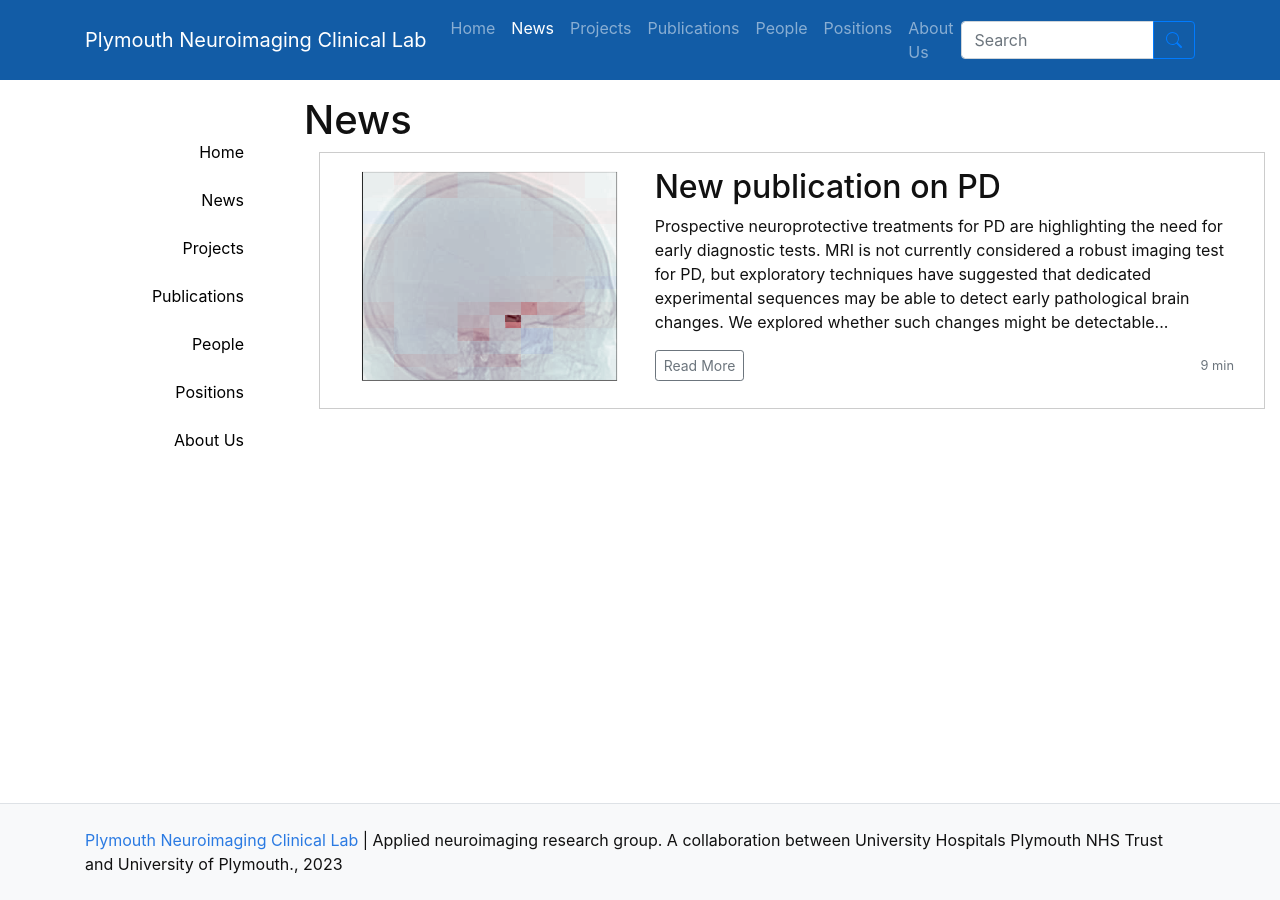
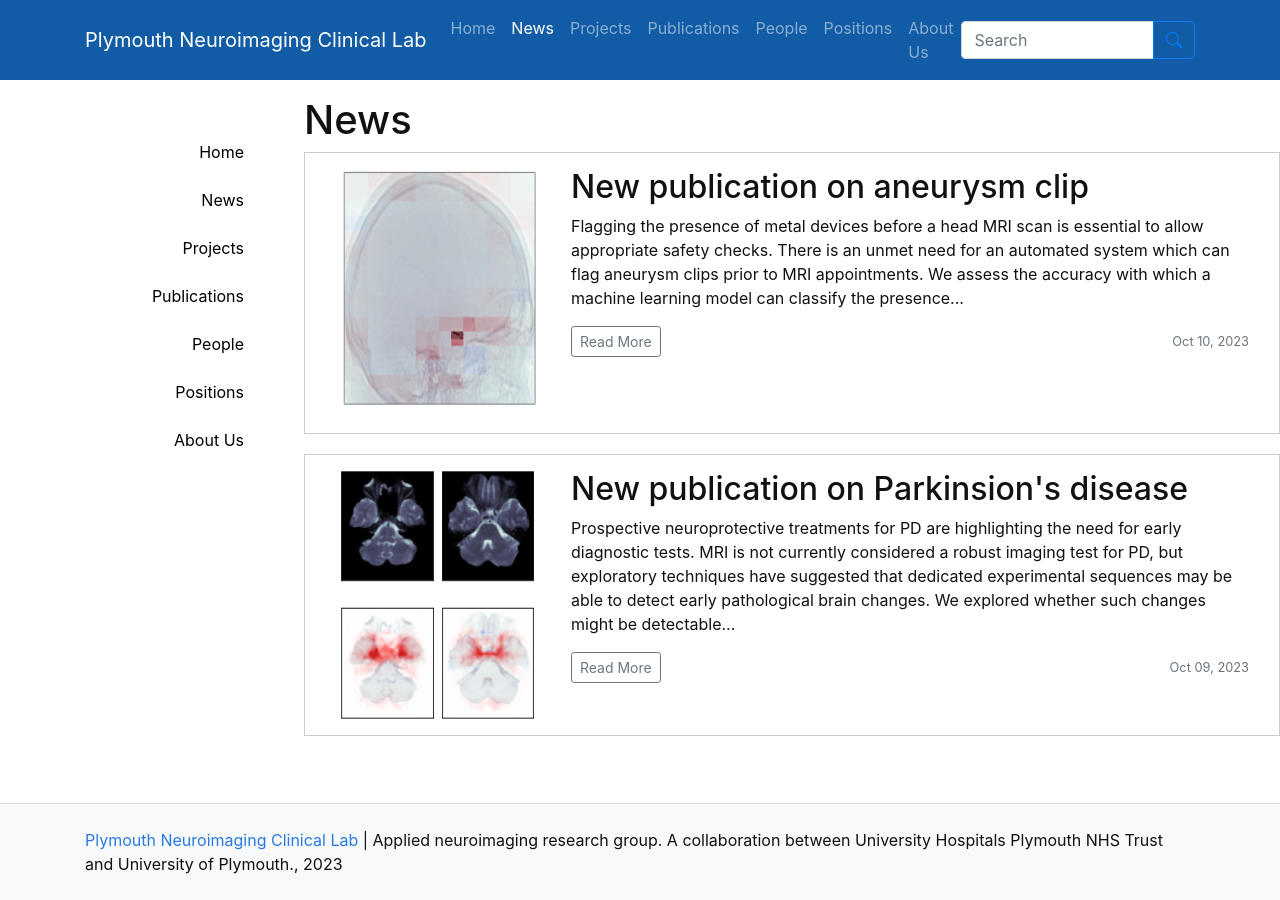
Before and after one commit to sustainsw/sustainsw.github.io, a Jekyll site: the page built from pages/news.md, in a window 1280 px wide. Built offline with Jekyll 4.4.1, drawn with Linux system fonts in a browser that asks for light colours.

Commit message:
news section

```diff
--- a/_posts/2023-10-10-news1.md
+++ b/_posts/2023-10-09-pd.md
@@ -1,7 +1,7 @@
 ---
 layout: page
-title: New publication on PD
-thumbnail: /assets/img/project_aneurysm_cxr.png
+title: New publication on Parkinsion's disease
+thumbnail: /assets/img/news_thumbnail_pd.png
 excerpt_separator: <!--more-->
 reading_time: 9 min
 ---
--- /dev/null
+++ b/_posts/2023-10-10-aneurysm-clip.md
@@ -0,0 +1,26 @@
+---
+layout: page
+title: New publication on aneurysm clip
+thumbnail: /assets/img/news_thumbnail_aneurysm_cxr.png
+excerpt_separator: <!--more-->
+reading_time: 9 min
+---
+
+
+Flagging the presence of metal devices before a head MRI scan is essential to allow
+appropriate safety checks. There is an unmet need for an automated system which can
+flag aneurysm clips prior to MRI appointments. We assess the accuracy with which a
+machine learning model can classify the presence or absence of an aneurysm clip on
+CT images.
+<!--more-->
+A total of 262 CT head scans were collected, 140 with aneurysm clips
+visible and 122 without. The data were used to retrain a pre-trained image
+classification neural network to classify CT localizer images. Models were developed
+using five-fold cross-validation and then tested on a holdout test set. A mean sensitivity
+of 100\% and a mean Receiver Operating Characteristic area-under-the-curve of 0.99
+were achieved. Predictions were explained using SHapley Additive exPlanations
+(SHAP), which highlighted that appropriate regions of interest were informing the
+models. Models were also trained from scratch to classify three-dimensional CT head
+scans. These did not exceed the accuracy of the localizer models. This work illustrates
+an application of computer vision image classification to enhance current processes
+and improve patient safety.
--- a/_sass/_custom.scss
+++ b/_sass/_custom.scss
@@ -36,3 +36,9 @@
     display: flex;
     /* Add space between rows */
 }
+
+/*remove the margins for news*/
+.custom-container {
+    padding: 0;
+    margin: 0;
+}
--- a/pages/news.md
+++ b/pages/news.md
@@ -4,16 +4,15 @@ title: News
 nav: News
 nav_order: 1
 ---
-
-<div class="container">
+<div class="container custom-container">
     {% for post in site.posts %}
     <div class="blog-row">
-        <div class="col-md-4">
+        <div class="col-md-3">
             <div class="blog-block">
-                <img src="{{ post.thumbnail }}" style="height: 225px; width: 100%; display: block;" class="img-fluid">
+                <img src="{{ post.thumbnail }}" style="height: 250px; width: 250px; display: block;" class="img-fluid">
             </div>
         </div>
-        <div class="col-md-8">
+        <div class="col-md-9">
             <div class="blog-block">
                 <h2>{{ post.title }}</h2>
                 <p>
@@ -24,7 +23,7 @@ nav_order: 1
                 <div class="btn-group">
                     <a class="btn btn-sm btn-outline-secondary" href="{{post.url}}" role="button">Read More</a>
                 </div>
-                <small class="text-muted">{{post.reading_time}}</small>
+                <small class="text-muted">{{ post.date | date: "%b %d, %Y" }}</small>
             </div>
         </div>
     </div>
```
Also changed, not shown: pages/test.html (+0 -142 lines), assets/img/news_thumbnail_aneurysm_cxr.png (renamed from assets/img/project_aneurysm_cxr.png), assets/img/news_thumbnail_pd.png (added), assets/img/project_pd.png (deleted).
